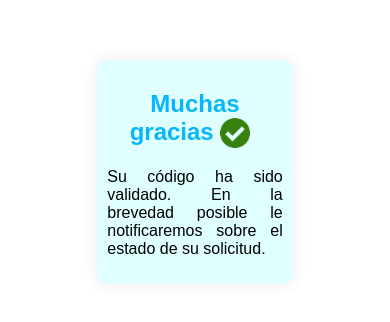
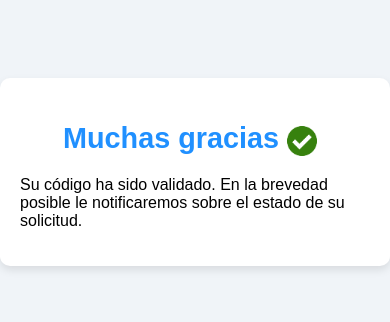
Before and after one commit to dev-GEENE/graciasValidacion, a website: page src/index.html in a window 390 px wide. Shown: the part 250-572 px from the top of the page. Drawn offline with Linux system fonts and the light colour scheme.

Commit message:
Se realizan cambios de estilo

```diff
--- a/src/style.css
+++ b/src/style.css
@@ -6,54 +6,28 @@ body {
     align-items: center;
     height: 100vh;
     margin: 0;
-    font-family: "Arial", sans-serif; /* Cambiado a Arial */
-    background-color: hsl(180, 100%, 100%);
+    font-family: "Arial", sans-serif;
+    background-color: #f0f4f8; /* Fondo claro */
 }
 
 .form-container {
-    background-color: rgba(220, 255, 255, 0.881);
-    padding: 10px;
-    border-radius: 10px;
-    box-shadow: 0 0 15px rgba(55, 54, 54, 0.1);
-    width: 45%;
+    background-color: white; /* Fondo blanco */
+    padding: 20px; /* Espaciado interno */
+    box-shadow: 0 4px 8px rgba(0, 0, 0, 0.1); /* Sombra */
+    width: 40%; /* Ancho del formulario */
+    max-width: 500px; /* Máximo ancho */
+    border-radius: 10px; /* Bordes redondeados */
 }
 
 .form-container h2 {
-    text-align: center;
-    color: rgb(8, 182, 251);
+    text-align: center; /* Centrar título */
+    color: #2090ff; /* Color del título */
+    font-size: 1.8em; /* Tamaño del título */
+    margin-bottom: 20px; /* Espaciado inferior */
 }
 
-input,
-textarea {
-    width: 96.5%;
-    padding: 10px;
-    margin-bottom: 10px; /* Manteniendo un margen uniforme */
-    margin-top: 5px;
-    border: 1px solid #ccc;
-    border-radius: 5px;
-    background-color: rgb(243, 243, 243);
-    font-family: "Arial", sans-serif; /* Aplicado Arial también a los inputs y textarea */
+@media (max-width: 768px) {
+    .form-container {
+        width: 90%; /* Ajusta el ancho en pantallas pequeñas */
+    }
 }
-
-input[type="submit"] {
-    background-color: #4356df;
-    color: white;
-    border: none;
-    cursor: pointer;
-    padding: 10px;
-    width: 30%;
-    display: block;
-    margin: 0 auto;
-    margin-top: 5%;
-    transition: background-color 0.3s;
-}
-
-input[type="submit"]:hover {
-    background-color: #58a5bf;
-}
-
-label {
-    display: block; /* Asegura que el label ocupe todo el ancho disponible */
-    text-align: justify; /* Centra el texto del label */
-    margin-bottom: 10px; /* Agrega un margen inferior para separación */
-}
```
